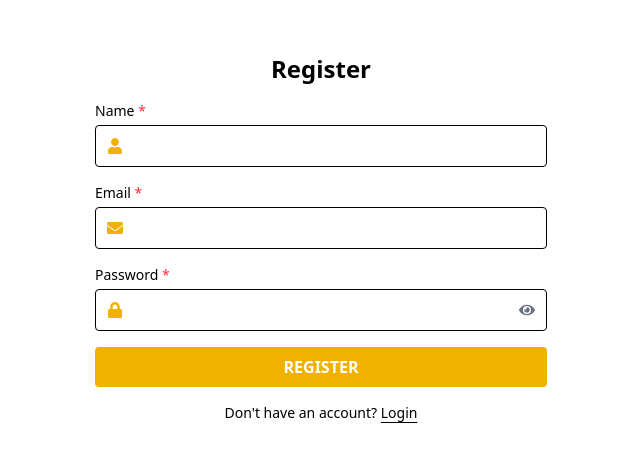
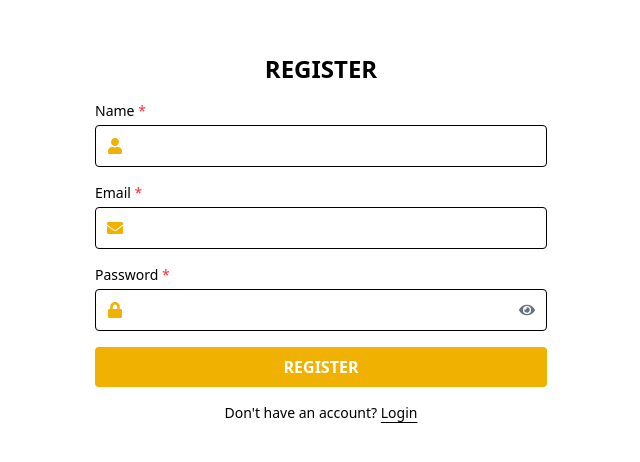
Before and after one commit to ajaykumar2pp/authAdmin-frontend, a React (Vite) app: page /register in a window 1280 px wide. Shown: the part 162-624 px from the top of the page, without its empty margins (319-959 px from the left). Built offline with nearby package versions, Linux system fonts and the light colour scheme; no server answers.

Commit message:
fix bugs

```diff
--- a/src/pages/auth/Register.jsx
+++ b/src/pages/auth/Register.jsx
@@ -39,7 +39,7 @@ const Register = () => {
   return (
     <div className="min-h-screen flex justify-center items-center">
       <div className="w-full max-w-[500px] py-3 px-6">
-        <h2 className="text-2xl font-bold mb-4 text-center">Register</h2>
+        <h2 className="text-2xl font-bold mb-4 text-center">REGISTER</h2>
         <form onSubmit={formik.handleSubmit} className="space-y-4">
           <TextInput label="Name" name="name" icon={FaUser} formik={formik} />
 
```
Also changed, not shown: 1 other file (tests, documents, lock files or other folders).
